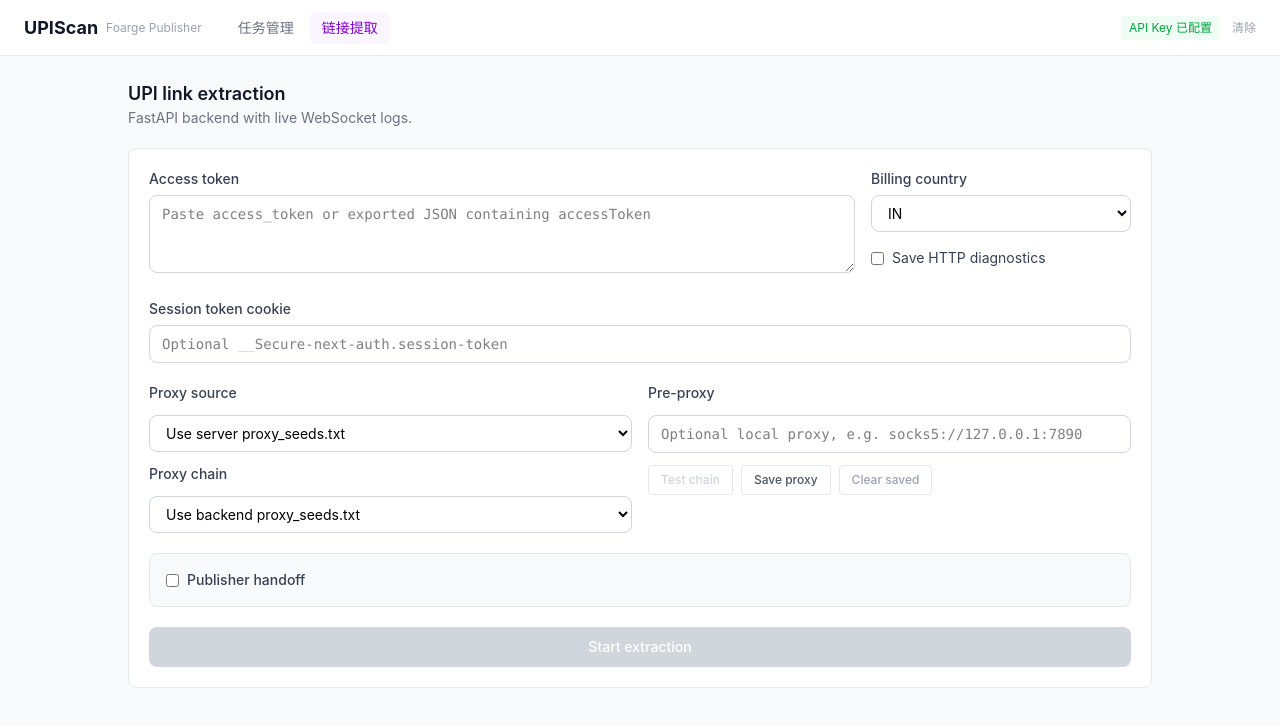
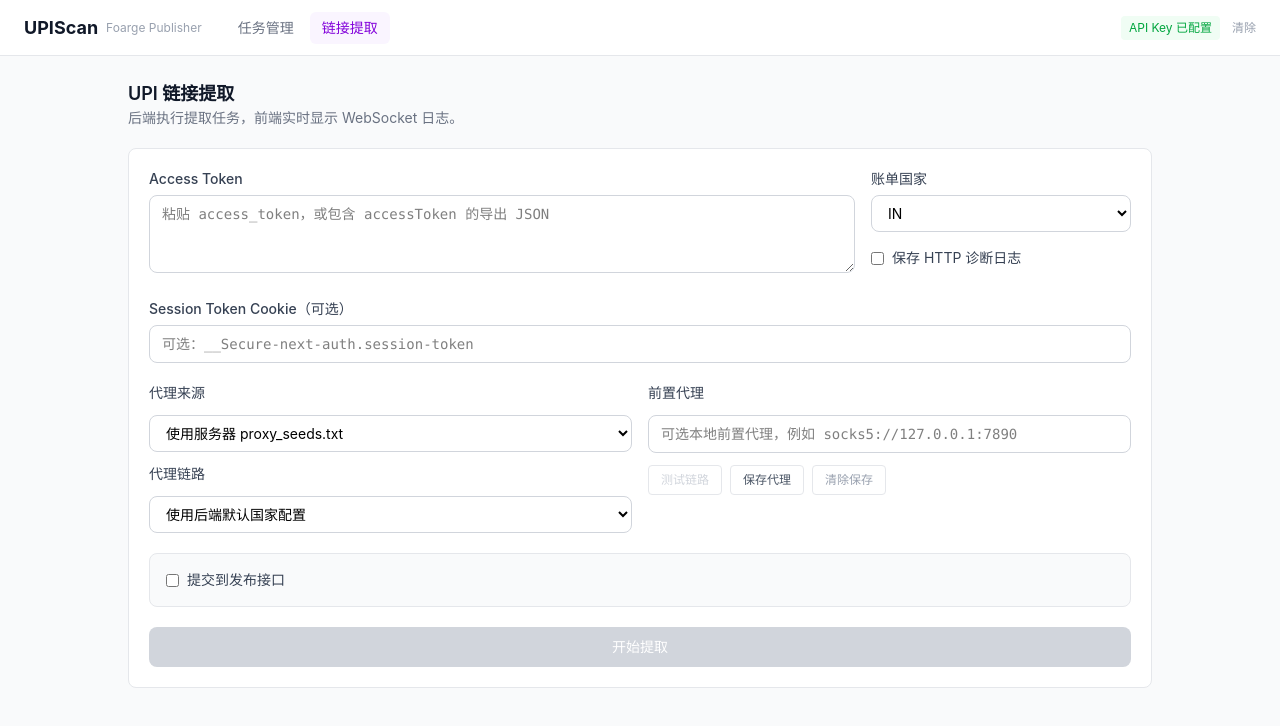
Before and after one commit to anshu43999/ananasUpiscan, a React (Vite) app: page / in a window 1280 px wide. Both pictures are taken after a click on the button "Open link extractor only". Shown: the top 726 px of the page. Built offline with nearby package versions, Linux system fonts and the light colour scheme.

Commit message:
localize link extractor page

```diff
--- a/src/pages/LinkExtract.tsx
+++ b/src/pages/LinkExtract.tsx
@@ -10,11 +10,11 @@ import {
 import { getApiKey, setApiKey } from '../api/client';
 
 const STATUS_LABELS: Record<string, string> = {
-  pending: 'Pending',
-  running: 'Running',
-  completed: 'Completed',
-  failed: 'Failed',
-  cancelled: 'Cancelled',
+  pending: '等待中',
+  running: '提取中',
+  completed: '已完成',
+  failed: '失败',
+  cancelled: '已取消',
 };
 
 const STATUS_COLORS: Record<string, string> = {
@@ -27,6 +27,12 @@ const STATUS_COLORS: Record<string, string> = {
 
 const COUNTRY_OPTIONS = ['IN', 'VN', 'US', 'NL', 'JP', 'BR', 'DE', 'FR', 'GB'];
 const PROXY_STAGES = ['checkout', 'promotion', 'provider', 'approve'] as const;
+const PROXY_STAGE_LABELS: Record<(typeof PROXY_STAGES)[number], string> = {
+  checkout: '下单',
+  promotion: '优惠',
+  provider: '支付',
+  approve: '确认',
+};
 const STORAGE_KEY_PROXY = 'upiscan_extract_proxy';
 const STORAGE_KEY_PUBLISHER = 'upiscan_publisher_handoff';
 const PUBLISHER_UPSTREAM_DEFAULT = 'https://foarge.com/api/publisher/v1';
@@ -225,7 +231,7 @@ export function LinkExtract() {
 
   const handleTestProxy = useCallback(async () => {
     if (!proxyChain) {
-      setTestResult({ success: false, error: 'Select a proxy chain first.' });
+      setTestResult({ success: false, error: '请先选择代理链路。' });
       return;
     }
     setTestLoading(true);
@@ -236,7 +242,7 @@ export function LinkExtract() {
     } catch (e: unknown) {
       setTestResult({
         success: false,
-        error: e instanceof Error ? e.message : 'Proxy test failed',
+        error: e instanceof Error ? e.message : '代理测试失败',
       });
     } finally {
       setTestLoading(false);
@@ -260,7 +266,7 @@ export function LinkExtract() {
     };
     localStorage.setItem(STORAGE_KEY_PUBLISHER, JSON.stringify(state));
     setPublisherStatus('idle');
-    setPublisherMessage('Publisher settings saved');
+    setPublisherMessage('发布接口配置已保存');
   }, [publisherApiBase, publisherApiKey, publisherAutoSubmit, publisherEnabled, publisherTaskId]);
 
   const handleSubmitPublisher = useCallback(async () => {
@@ -281,10 +287,10 @@ export function LinkExtract() {
         pay_link: payLink,
       });
       setPublisherStatus('success');
-      setPublisherMessage('Pay link submitted to publisher task');
+      setPublisherMessage('支付长链已提交到发布任务');
     } catch (e: unknown) {
       setPublisherStatus('error');
-      setPublisherMessage(e instanceof Error ? e.message : 'Publisher submit failed');
+      setPublisherMessage(e instanceof Error ? e.message : '发布接口提交失败');
     }
   }, [accessToken, job?.result?.url, publisherApiBase, publisherApiKey, publisherTaskId]);
 
@@ -329,8 +335,8 @@ export function LinkExtract() {
     <div className="mx-auto max-w-5xl space-y-5">
       <div className="flex items-center justify-between">
         <div>
-          <h2 className="text-lg font-semibold text-gray-900">UPI link extraction</h2>
-          <p className="text-sm text-gray-500">FastAPI backend with live WebSocket logs.</p>
+          <h2 className="text-lg font-semibold text-gray-900">UPI 链接提取</h2>
+          <p className="text-sm text-gray-500">后端执行提取任务，前端实时显示 WebSocket 日志。</p>
         </div>
         {job && (
           <span className={`rounded-full px-3 py-1 text-xs font-medium ${STATUS_COLORS[job.status] || STATUS_COLORS.pending}`}>
@@ -342,20 +348,20 @@ export function LinkExtract() {
       <form onSubmit={handleSubmit} className="space-y-5 rounded-lg border border-gray-200 bg-white p-5">
         <div className="grid gap-4 lg:grid-cols-[1fr_260px]">
           <div>
-            <label className="mb-1.5 block text-sm font-medium text-gray-700">Access token</label>
+            <label className="mb-1.5 block text-sm font-medium text-gray-700">Access Token</label>
             <textarea
               value={accessToken}
               onChange={(event) => setAccessToken(event.target.value)}
               rows={3}
               required
-              placeholder="Paste access_token or exported JSON containing accessToken"
+              placeholder="粘贴 access_token，或包含 accessToken 的导出 JSON"
               className="w-full resize-y rounded-lg border border-gray-300 px-3 py-2 font-mono text-sm outline-none focus:border-purple-500 focus:ring-2 focus:ring-purple-500"
             />
           </div>
 
           <div className="space-y-4">
             <div>
-              <label className="mb-1.5 block text-sm font-medium text-gray-700">Billing country</label>
+              <label className="mb-1.5 block text-sm font-medium text-gray-700">账单国家</label>
               <select
                 value={billingCountry}
                 onChange={(event) => setBillingCountry(event.target.value)}
@@ -374,25 +380,25 @@ export function LinkExtract() {
                 onChange={(event) => setCaptureDiagnostics(event.target.checked)}
                 className="rounded border-gray-300 text-purple-600 focus:ring-purple-500"
               />
-              Save HTTP diagnostics
+              保存 HTTP 诊断日志
             </label>
           </div>
         </div>
 
         <div>
-          <label className="mb-1.5 block text-sm font-medium text-gray-700">Session token cookie</label>
+          <label className="mb-1.5 block text-sm font-medium text-gray-700">Session Token Cookie（可选）</label>
           <input
             type="password"
             value={sessionToken}
             onChange={(event) => setSessionToken(event.target.value)}
-            placeholder="Optional __Secure-next-auth.session-token"
+            placeholder="可选：__Secure-next-auth.session-token"
             className="w-full rounded-lg border border-gray-300 px-3 py-2 font-mono text-sm outline-none focus:border-purple-500 focus:ring-2 focus:ring-purple-500"
           />
         </div>
 
         <div className="grid gap-4 lg:grid-cols-2">
           <div className="space-y-3">
-            <label className="block text-sm font-medium text-gray-700">Proxy source</label>
+            <label className="block text-sm font-medium text-gray-700">代理来源</label>
             <select
               value={proxySourceMode}
               onChange={(event) => {
@@ -401,8 +407,8 @@ export function LinkExtract() {
               }}
               className="w-full rounded-lg border border-gray-300 px-3 py-2 text-sm outline-none focus:border-purple-500 focus:ring-2 focus:ring-purple-500"
             >
-              <option value="builtin">Use server proxy_seeds.txt</option>
-              <option value="custom">Use custom proxies for this job</option>
+              <option value="builtin">使用服务器 proxy_seeds.txt</option>
+              <option value="custom">使用本次任务自定义代理</option>
             </select>
 
             {proxySourceMode === 'custom' && (
@@ -415,12 +421,12 @@ export function LinkExtract() {
                   className="w-full resize-y rounded-lg border border-gray-300 px-3 py-2 font-mono text-xs outline-none focus:border-purple-500 focus:ring-2 focus:ring-purple-500"
                 />
                 <div className="mt-1 text-xs text-gray-500">
-                  {customProxyCount > 0 ? `${customProxyCount} proxies ready` : 'Enter at least one proxy'}
+                  {customProxyCount > 0 ? `已识别 ${customProxyCount} 条代理` : '请至少输入一条代理'}
                 </div>
               </div>
             )}
 
-            <label className="block text-sm font-medium text-gray-700">Proxy chain</label>
+            <label className="block text-sm font-medium text-gray-700">代理链路</label>
             <select
               value={proxyChainMode}
               onChange={(event) => {
@@ -429,16 +435,16 @@ export function LinkExtract() {
               }}
               className="w-full rounded-lg border border-gray-300 px-3 py-2 text-sm outline-none focus:border-purple-500 focus:ring-2 focus:ring-purple-500"
             >
-              <option value="default">Use backend proxy_seeds.txt</option>
-              <option value="india">IN checkout / VN promo / IN provider</option>
-              <option value="manual">Manual countries</option>
+              <option value="default">使用后端默认国家配置</option>
+              <option value="india">IN checkout / VN 优惠 / IN provider</option>
+              <option value="manual">手动选择国家</option>
             </select>
 
             {proxyChainMode === 'manual' && (
               <div className="grid grid-cols-2 gap-2">
                 {PROXY_STAGES.map((stage) => (
                   <label key={stage} className="text-xs text-gray-500">
-                    <span className="mb-1 block capitalize">{stage}</span>
+                    <span className="mb-1 block">{PROXY_STAGE_LABELS[stage]}</span>
                     <select
                       value={manualRegions[stage]}
                       onChange={(event) =>
@@ -460,11 +466,11 @@ export function LinkExtract() {
           </div>
 
           <div className="space-y-3">
-            <label className="block text-sm font-medium text-gray-700">Pre-proxy</label>
+            <label className="block text-sm font-medium text-gray-700">前置代理</label>
             <input
               value={customExportProxy}
               onChange={(event) => setCustomExportProxy(event.target.value)}
-              placeholder="Optional local proxy, e.g. socks5://127.0.0.1:7890"
+              placeholder="可选本地前置代理，例如 socks5://127.0.0.1:7890"
               className="w-full rounded-lg border border-gray-300 px-3 py-2 font-mono text-sm outline-none focus:border-purple-500 focus:ring-2 focus:ring-purple-500"
             />
 
@@ -475,29 +481,29 @@ export function LinkExtract() {
                 disabled={testLoading || !proxyChain}
                 className="rounded border border-purple-200 px-3 py-1.5 text-xs font-medium text-purple-700 hover:bg-purple-50 disabled:cursor-not-allowed disabled:border-gray-200 disabled:text-gray-300"
               >
-                {testLoading ? 'Testing...' : 'Test chain'}
+                {testLoading ? '测试中...' : '测试链路'}
               </button>
               <button
                 type="button"
                 onClick={handleSaveProxy}
                 className="rounded border border-gray-200 px-3 py-1.5 text-xs font-medium text-gray-600 hover:bg-gray-50"
               >
-                Save proxy
+                保存代理
               </button>
               <button
                 type="button"
                 onClick={handleClearProxy}
                 className="rounded border border-gray-200 px-3 py-1.5 text-xs font-medium text-gray-400 hover:bg-gray-50"
               >
-                Clear saved
+                清除保存
               </button>
             </div>
 
             {testResult && (
               <div className={`rounded px-3 py-2 text-xs ${testResult.success ? 'bg-green-50 text-green-700' : 'bg-red-50 text-red-700'}`}>
                 {testResult.success
-                  ? `Proxy chain accepted (${testResult.latency_ms ?? 0} ms)`
-                  : testResult.error || 'Proxy test failed'}
+                  ? `代理链路可用（${testResult.latency_ms ?? 0} ms）`
+                  : testResult.error || '代理测试失败'}
               </div>
             )}
           </div>
@@ -511,13 +517,13 @@ export function LinkExtract() {
               onChange={(event) => setPublisherEnabled(event.target.checked)}
               className="rounded border-gray-300 text-purple-600 focus:ring-purple-500"
             />
-            Publisher handoff
+            提交到发布接口
           </label>
 
           {publisherEnabled && (
             <div className="grid gap-3 lg:grid-cols-2">
               <div>
-                <label className="mb-1 block text-xs font-medium text-gray-500">Publisher API key</label>
+                <label className="mb-1 block text-xs font-medium text-gray-500">发布接口 API Key</label>
                 <input
                   type="password"
                   value={publisherApiKey}
@@ -528,17 +534,17 @@ export function LinkExtract() {
               </div>
 
               <div>
-                <label className="mb-1 block text-xs font-medium text-gray-500">Publisher task ID</label>
+                <label className="mb-1 block text-xs font-medium text-gray-500">发布任务 ID</label>
                 <input
                   value={publisherTaskId}
                   onChange={(event) => setPublisherTaskId(event.target.value)}
-                  placeholder="Task ID"
+                  placeholder="任务 ID"
                   className="w-full rounded-lg border border-gray-300 px-3 py-2 font-mono text-sm outline-none focus:border-purple-500 focus:ring-2 focus:ring-purple-500"
                 />
               </div>
 
               <div className="lg:col-span-2">
-                <label className="mb-1 block text-xs font-medium text-gray-500">Publisher API base</label>
+                <label className="mb-1 block text-xs font-medium text-gray-500">发布接口上游地址</label>
                 <input
                   value={publisherApiBase}
                   onChange={(event) => setPublisherApiBase(event.target.value)}
@@ -554,7 +560,7 @@ export function LinkExtract() {
                   onChange={(event) => setPublisherAutoSubmit(event.target.checked)}
                   className="rounded border-gray-300 text-purple-600 focus:ring-purple-500"
                 />
-                Auto submit after extraction
+                提取成功后自动提交
               </label>
 
               <div className="flex flex-wrap justify-end gap-2">
@@ -563,7 +569,7 @@ export function LinkExtract() {
                   onClick={handleSavePublisher}
                   className="rounded border border-gray-200 bg-white px-3 py-1.5 text-xs font-medium text-gray-600 hover:bg-gray-50"
                 >
-                  Save publisher
+                  保存发布配置
                 </button>
                 <button
                   type="button"
@@ -571,7 +577,7 @@ export function LinkExtract() {
                   disabled={!canSubmitPublisher}
                   className="rounded border border-purple-200 bg-white px-3 py-1.5 text-xs font-medium text-purple-700 hover:bg-purple-50 disabled:cursor-not-allowed disabled:border-gray-200 disabled:text-gray-300"
                 >
-                  {publisherStatus === 'submitting' ? 'Submitting...' : 'Submit pay link'}
+                  {publisherStatus === 'submitting' ? '提交中...' : '提交支付长链'}
                 </button>
               </div>
 
@@ -598,7 +604,7 @@ export function LinkExtract() {
             disabled={loading || !canSubmit}
             className="flex-1 rounded-lg bg-purple-600 py-2.5 text-sm font-medium text-white transition-colors hover:bg-purple-700 disabled:cursor-not-allowed disabled:bg-gray-300"
           >
-            {loading ? 'Submitting...' : canCancel ? 'Job running' : 'Start extraction'}
+            {loading ? '提交中...' : canCancel ? '任务运行中' : '开始提取'}
           </button>
           {canCancel && (
             <button
@@ -606,7 +612,7 @@ export function LinkExtract() {
               onClick={cancel}
               className="rounded-lg border border-red-200 px-4 py-2.5 text-sm font-medium text-red-600 hover:bg-red-50"
             >
-              Cancel
+              取消
             </button>
           )}
         </div>
@@ -618,7 +624,7 @@ export function LinkExtract() {
         <div className="space-y-4 rounded-lg border border-gray-200 bg-white p-5">
           <div className="flex items-center justify-between">
             <div>
-              <h3 className="text-sm font-semibold text-gray-800">Job result</h3>
+              <h3 className="text-sm font-semibold text-gray-800">任务结果</h3>
               <p className="font-mono text-xs text-gray-400">{job.job_id}</p>
             </div>
             {(job.status === 'completed' || job.status === 'failed' || job.status === 'cancelled') && (
@@ -627,7 +633,7 @@ export function LinkExtract() {
                 onClick={reset}
                 className="rounded border border-gray-200 px-3 py-1.5 text-xs font-medium text-gray-500 hover:bg-gray-50"
               >
-                New job
+                新任务
               </button>
             )}
           </div>
@@ -635,14 +641,14 @@ export function LinkExtract() {
           {(job.status === 'pending' || job.status === 'running') && (
             <div className="flex items-center gap-3 text-sm text-gray-500">
               <div className="h-4 w-4 animate-spin rounded-full border-2 border-purple-500 border-t-transparent" />
-              Extracting UPI payment URL...
+              正在提取 UPI 支付链接...
             </div>
           )}
 
           {job.status === 'completed' && job.result?.url && (
             <div className="grid gap-4 lg:grid-cols-[1fr_240px]">
               <div className="rounded-lg bg-gray-50 p-4">
-                <label className="mb-2 block text-xs font-medium text-gray-500">Payment URL</label>
+                <label className="mb-2 block text-xs font-medium text-gray-500">支付链接</label>
                 <div className="flex gap-2">
                   <code className="min-w-0 flex-1 break-all rounded border border-gray-200 bg-white px-3 py-2 text-xs text-gray-700">
                     {job.result.url}
@@ -652,13 +658,13 @@ export function LinkExtract() {
                     onClick={handleCopyUrl}
                     className="shrink-0 rounded border border-purple-200 px-3 py-2 text-xs font-medium text-purple-700 hover:bg-purple-50"
                   >
-                    {copied ? 'Copied' : 'Copy'}
+                    {copied ? '已复制' : '复制'}
                   </button>
                 </div>
               </div>
               {qrDataUrl && (
                 <div className="flex justify-center rounded-lg border border-gray-200 bg-white p-3">
-                  <img src={qrDataUrl} alt="Payment QR code" className="h-52 w-52" />
+                  <img src={qrDataUrl} alt="支付二维码" className="h-52 w-52" />
                 </div>
               )}
             </div>
@@ -666,7 +672,7 @@ export function LinkExtract() {
 
           {job.status === 'failed' && (
             <div className="rounded-lg bg-red-50 px-4 py-3 text-sm text-red-700">
-              {job.error || 'Extraction failed'}
+              {job.error || '提取失败'}
             </div>
           )}
 
@@ -677,7 +683,7 @@ export function LinkExtract() {
                 onClick={() => setLogsExpanded((value) => !value)}
                 className="text-xs text-gray-500 hover:text-gray-700"
               >
-                {logsExpanded ? 'Hide logs' : 'Show logs'} ({job.logs.length})
+                {logsExpanded ? '隐藏日志' : '显示日志'} ({job.logs.length})
               </button>
               {logsExpanded && (
                 <div className="mt-2 max-h-80 space-y-1 overflow-y-auto rounded-lg bg-gray-950 p-3">
```
